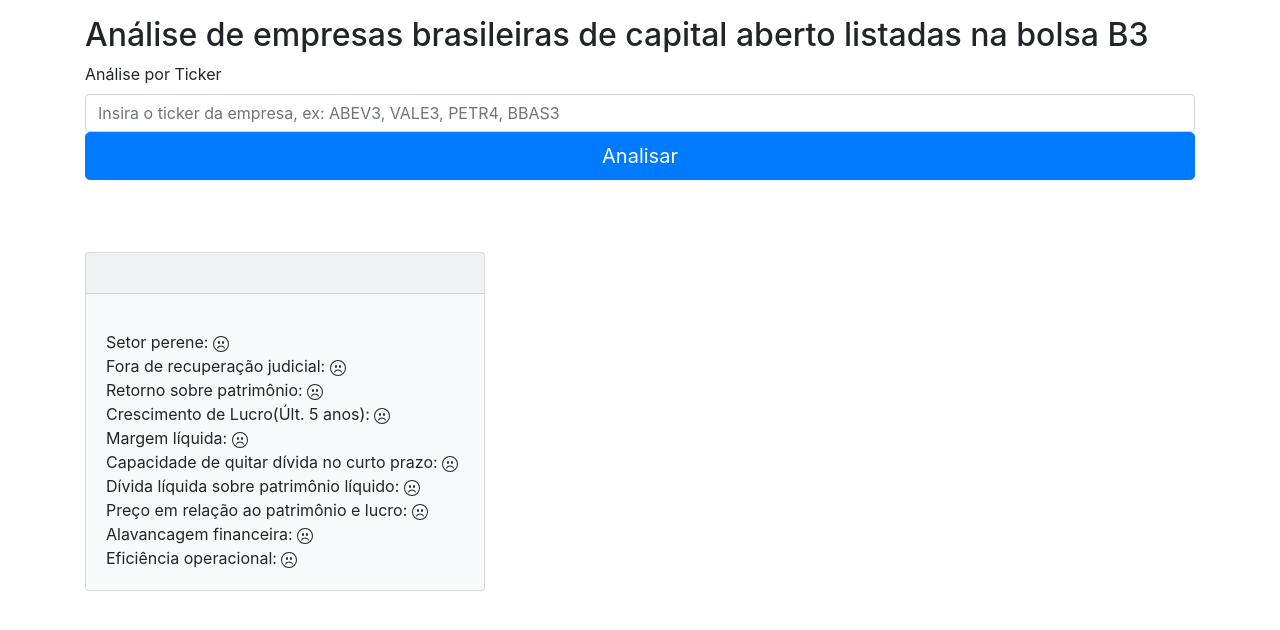
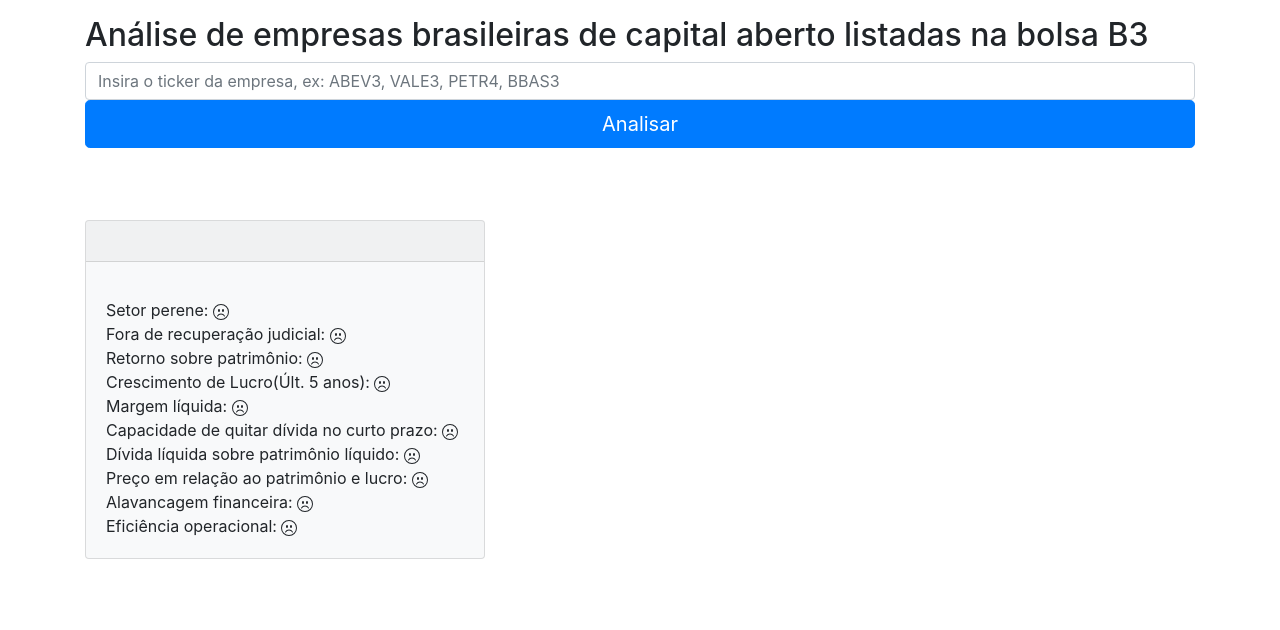
Before and after one commit to sartorileonardo/analisys-brazilian-stock-front, an Angular app: page / in a window 1280 px wide. Shown: the top 630 px of the page. Built offline with nearby package versions, Linux system fonts and the light colour scheme.

Commit message:
[Added] - RUpdated] label

```diff
--- a/src/app/analisys-brazilian-stock/analisys-brazilian-stock.component.html
+++ b/src/app/analisys-brazilian-stock/analisys-brazilian-stock.component.html
@@ -5,7 +5,6 @@
       <h2>Análise de empresas brasileiras de capital aberto listadas na bolsa B3</h2>
       <form>
         <div class="form-floating">
-          <label>Análise por Ticker</label>
           <input type="text" class="form-control"
             placeholder="Insira o ticker da empresa, ex: ABEV3, VALE3, PETR4, BBAS3" id="ticker" required
             [(ngModel)]="ticker" (ngModelChange)="tickerChanged($event)" name="ticker">
```
